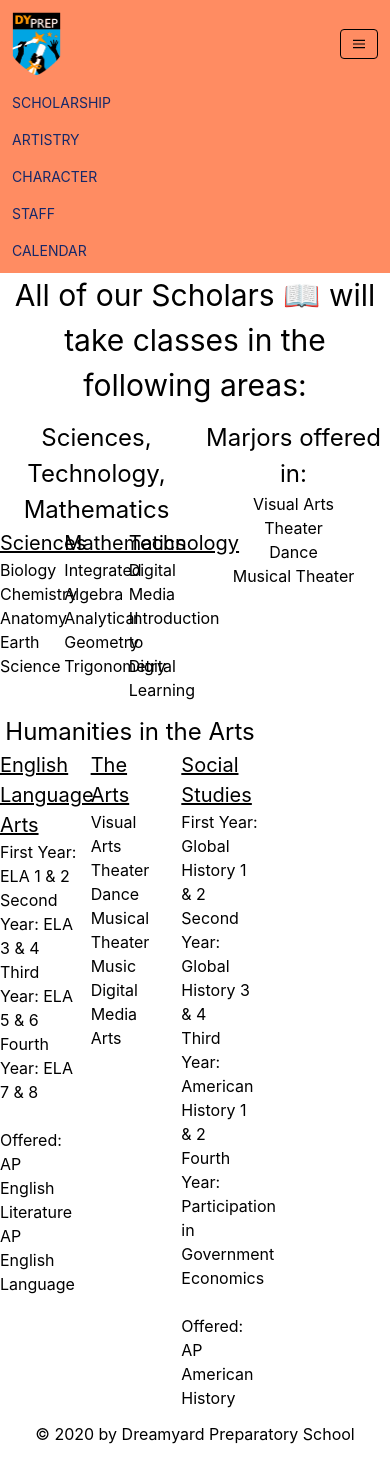
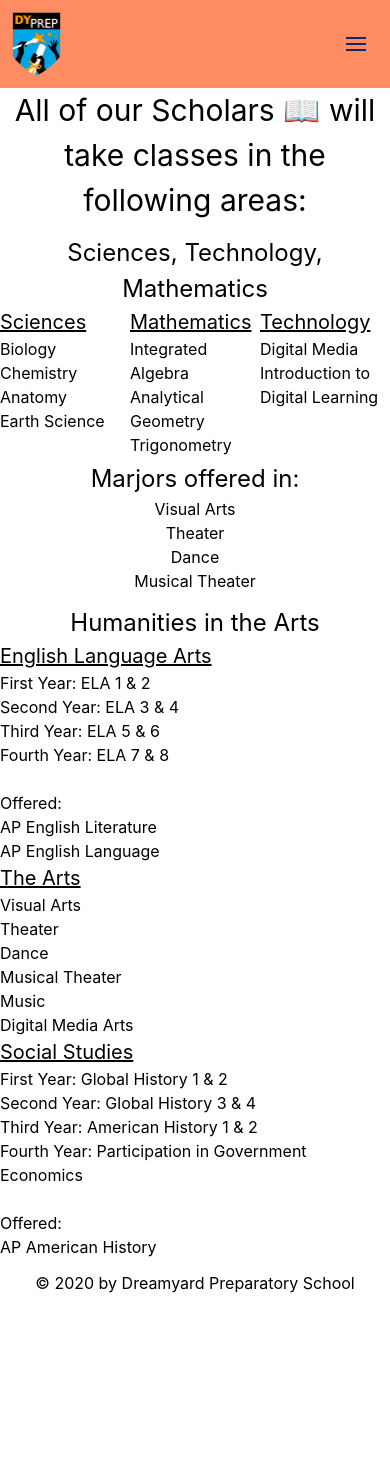
Before and after one commit to joselevelsup/dyprep-site, a Next.js app: page /scholarship in a window 390 px wide. After the commit the page ends 1307 px from the top, so only its background shows below. Built offline with nearby package versions, Linux system fonts and the light colour scheme.

Commit message:
fixing mobile menu; adjusting for mobile screens

```diff
--- a/pages/_app.jsx
+++ b/pages/_app.jsx
@@ -1,21 +1,41 @@
+import React, { useState, useEffect } from "react";
 import Link from "next/link";
+import { useRouter } from "next/router";
 import '../styles/globals.css'
 import "react-responsive-modal/styles.css";
 import "react-big-calendar/lib/css/react-big-calendar.css";
 
 function MyApp({ Component, pageProps }) {
+	const [ isOpen, toggleMenu ] = useState(false);
+	const router = useRouter();
+	useEffect(() => {
+    const handleRouteChange = (url) => {
+			toggleMenu(false);
+    }
+
+    router.events.on('routeChangeStart', handleRouteChange)
+
+    // If the component is unmounted, unsubscribe
+    // from the event with the `off` method:
+    return () => {
+      router.events.off('routeChangeStart', handleRouteChange)
+    }
+  }, [])
+
   return (
 		<>
 			<nav className="flex items-center justify-between flex-wrap p-3 bg-orange">
-				<div className="flex items-center flex-shrink-0 text-white mr-6">
-					<img className="h-16" src="/dyp-logo.png" />
-				</div>
+				<Link href="/">
+					<div className="flex items-center flex-shrink-0 text-white mr-6 cursor-pointer">
+						<img className="h-16" src="/dyp-logo.png" />
+					</div>
+				</Link>
 				<div className="block xl:hidden lg:hidden">
-					<button className="flex items-center px-3 py-2 border rounded text-teal-200 border-teal-400 hover:text-white hover:border-white">
-						<svg className="fill-current h-3 w-3" viewBox="0 0 20 20" xmlns="http://www.w3.org/2000/svg"><title>Menu</title><path d="M0 3h20v2H0V3zm0 6h20v2H0V9zm0 6h20v2H0v-2z"/></svg>
+					<button onClick={() => toggleMenu(!isOpen)} className="flex items-center px-3 py-2 outline-none text-blue-dark">
+						<svg className="fill-current h-5 w-5" viewBox="0 0 20 20" xmlns="http://www.w3.org/2000/svg"><title>Menu</title><path d="M0 3h20v2H0V3zm0 6h20v2H0V9zm0 6h20v2H0v-2z"/></svg>
 					</button>
 				</div>
-				<div className="w-full block flex-grow lg:flex lg:items-center lg:w-auto xl:flex xl:items-center xl:w-auto text-sm">
+				<div className={`w-full ${isOpen ? "block" : "hidden"} flex-grow lg:flex lg:items-center lg:w-auto xl:flex xl:items-center xl:w-auto text-sm`}>
 					<div className="lg:flex-grow xl:flex-grow">
             <Link href="/scholarship">
 							<a className="block mt-4 text-blue-dark hover:text-blue-light lg:inline-block lg:mt-0 xl:inline-block xl:mt-0 mr-4 uppercase">
--- a/pages/artistry.jsx
+++ b/pages/artistry.jsx
@@ -76,8 +76,8 @@ export default function artistry(){
 				/>
 				<h3 className="text-2xl text-center">All of our Scholars will take classes in the following areas...</h3>
 				<h5 className="text-xl text-center">One picture is worth a thousand words...</h5>
-				<div className="grid grid-cols-2 gap-2 mb-16">
-					<div className="gallery">
+				<div className="grid sm:grid-cols-1 lg:grid-cols-2 gap-2 mb-16">
+					<div className="gallery sm:mb-8">
 						<h4 className="text-2xl text-center underline">Visual Arts:</h4>
 						<Flickity className="carousel">
 							<div onClick={() => toggleFirstGallery(1)} className="carousel-cell flex justify-center">
@@ -118,10 +118,10 @@ export default function artistry(){
 						</Flickity>
 					</div>
 				</div>
-				<div className="grid grid-cols-2 gap-1 mb-16">
+				<div className="grid sm:grid-cols-1 lg:grid-cols-2 gap-1 mb-16">
 					<div className="gallery">
 						<h4 className="text-2xl text-center underline">Dance:</h4>
-						<div className="grid grid-cols-2 gap-1 p-2">
+						<div className="grid grid-cols-2 sm:gap-2 lg:gap-1 p-2">
 							<div>
 								<img src="https://placehold.it/500x500" />
 							</div>
@@ -138,7 +138,7 @@ export default function artistry(){
 					</div>
 					<div className="gallery">
 						<h4 className="text-2xl text-center underline">Student Performance: </h4>
-						<div className="grid grid-cols-2 gap-1 p-2">
+						<div className="grid grid-cols-2 sm:gap-2 lg:gap-1 p-2">
 							<div>
 								<img src="https://placehold.it/500x500" />
 							</div>
@@ -156,7 +156,7 @@ export default function artistry(){
 				</div>
 				<div className="gallery">
 					<h4 className="text-2xl text-center underline">Music and Theater </h4>
-					<div className="grid grid-cols-4 gap-3">
+					<div className="grid sm:grid-cols-2 lg:grid-cols-4 gap-3">
 						<div>
 							<img src="https://placehold.it/500x500" />
 						</div>
--- a/pages/scholarship.jsx
+++ b/pages/scholarship.jsx
@@ -11,7 +11,7 @@ export default function scholarship(){
 				<h2 className="text-3xl text-center">
 					All of our Scholars <Emoji symbol="📖" /> will take classes in the following areas:
 				</h2>
-				<div className="grid grid-cols-2 gap-1 mt-3">
+				<div className="grid sm:grid-cols-1 md:grid-cols-2 gap-1 mt-3">
 					<div className="core-subjects mx-auto">
 						<h3 className="text-2xl text-center"> Sciences, Technology, Mathematics</h3>
 						<div className="grid grid-cols-3 gaps-1">
@@ -51,10 +51,10 @@ export default function scholarship(){
 						</ul>
 					</div>
 				</div>
-				<div className="mt-3 w-2/3">
+				<div className="mt-3 sm:w-full md:w-2/3 lg:w-2/3">
 					<div>
 						<h3 className="text-2xl text-center">Humanities in the Arts</h3>
-						<div className="grid grid-cols-3 gap-3">
+						<div className="grid sm:grid-cols-2 md:grid-cols-3 lg:grid-cols-3 sm:gap-1 md:gap-2 lg:gap-3">
 							<div>
 								<p className="text-xl underline">English Language Arts</p>
 								<ul>
```
